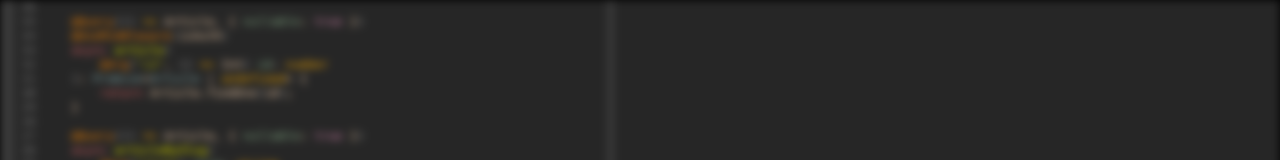
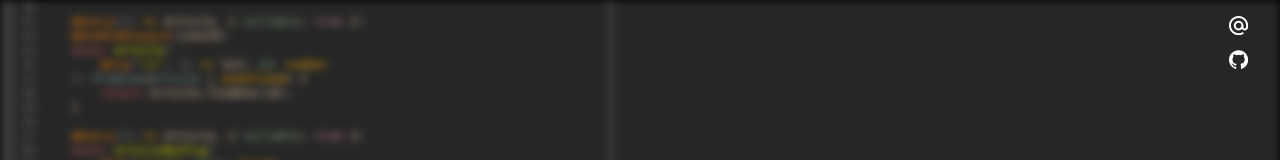
Before and after one commit to mDeram/portfolio, a React (Create React App) app: page / in a window 1280 px wide. Shown: the top 160 px of the page. Built offline with nearby package versions, Linux system fonts and the light colour scheme.

Commit message:
feat: contact buttons, mail and github link

```diff
--- a/src/components/App.jsx
+++ b/src/components/App.jsx
@@ -1,5 +1,6 @@
 import Project from "./Project.jsx";
 import Presentation from "./Presentation.jsx";
+import Contact from "./Contact.jsx";
 import "../css/app.css";
 import projects from "../projects.json";
 
@@ -16,10 +17,13 @@ function App() {
     }
 
     return (
+        <>
+        <Contact />
         <div className="scroller">
             <Presentation />
             {drawProjects(projects)}
         </div>
+        </>
     );
 }
 
--- /dev/null
+++ b/src/components/Contact.jsx
@@ -0,0 +1,12 @@
+import { SiGithub, SiMaildotru } from "react-icons/si";
+
+function Contact() {
+    return (
+        <div className="contact">
+            <a className="email" href="mailto:contact@mderam.com"><SiMaildotru title="Send Email"/></a>
+            <a href="https://github.com/mDeram" target="_blank"><SiGithub className="github" title="Open Github"/></a>
+        </div>
+    );
+}
+
+export default Contact;
--- a/src/css/app.css
+++ b/src/css/app.css
@@ -1,5 +1,6 @@
 @import './project.css';
 @import './presentation.css';
+@import './contact.css';
 
 html, body {
     padding: 0px;
--- /dev/null
+++ b/src/css/contact.css
@@ -0,0 +1,18 @@
+.contact {
+    position: fixed;
+    top: 1rem;
+    right: 2rem;
+    z-index: 1;
+
+    color: white;
+    text-align: right;
+    display: flex;
+    flex-direction: column;
+}
+
+.email, .github {
+    cursor: pointer;
+    color: white;
+    font-size: 1.2rem;
+    margin-bottom: 10px;
+}
```
